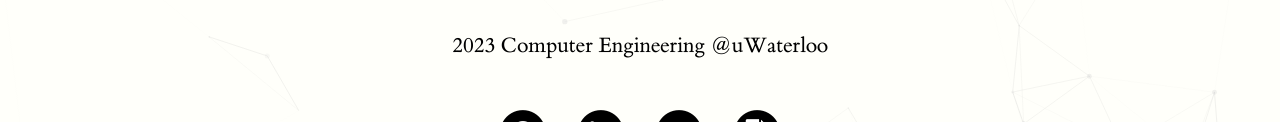
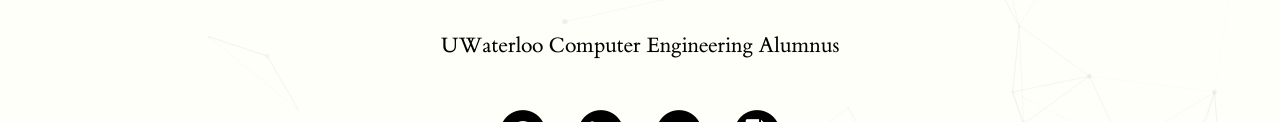
Before and after one commit to babrar/babrar.github.io, a website: page index.html in a window 1280 px wide. Shown: the part 311-433 px from the top of the page. Drawn offline with nearby package versions, Linux system fonts and the light colour scheme; some packages are replaced by stand-ins of ours; a script that the page names is missing.

Commit message:
update subtitle

```diff
--- a/index.html
+++ b/index.html
@@ -58,7 +58,7 @@
 
 					<div class="row">
 						<div class="col-lg-12 col-sm-12">
-							<h2 class="subtitle"> 2023 Computer Engineering @uWaterloo
+							<h2 class="subtitle"> UWaterloo Computer Engineering Alumnus
 							</h2>
 						</div>
 					</div>
```
